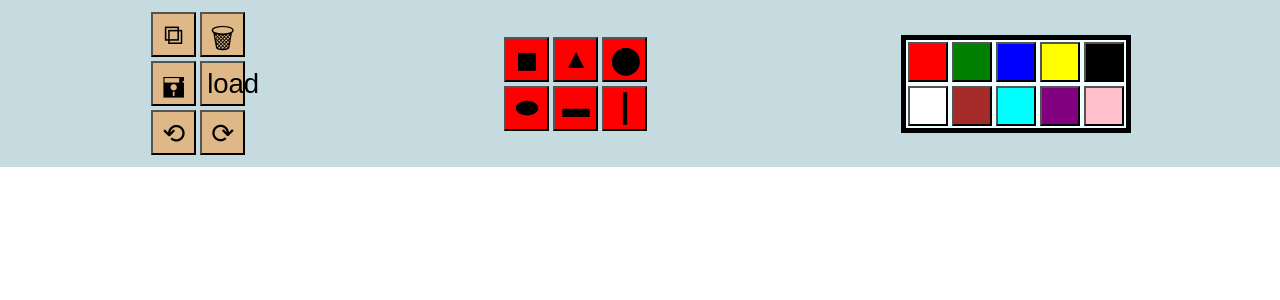
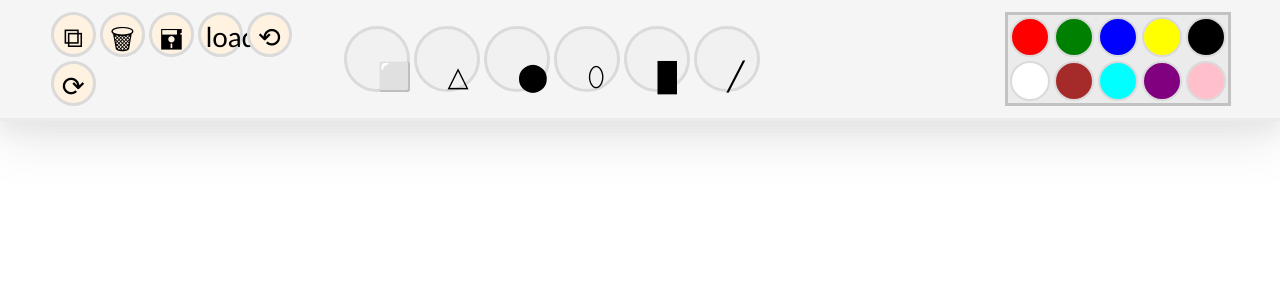
Before and after one commit to a7med-hamdy/Drawing-web-app, an Angular app in the folder front-end/drawing-app/: page / in a window 1280 px wide. Shown: the top 300 px of the page. Built offline with nearby package versions, Linux system fonts and the light colour scheme; what ng2-konva would draw is missing.

Commit message:
UI styling

```diff
--- a/front-end/drawing-app/src/app/canvas/canvas.component.css
+++ b/front-end/drawing-app/src/app/canvas/canvas.component.css
@@ -7,23 +7,64 @@ header{
   align-items: center;
   padding: 10px 25px;
   height: fit-content;
-  background-color:#b0cdd3b6;
+  background-color:#f1f1f1b6;
   z-index: 1;
+  border-bottom:solid rgb(235, 235, 235);
+  box-shadow: 0 12px 16px 0 rgba(211, 211, 211, 0.24),0 17px 50px 0 rgba(122, 122, 122, 0.19);
+
 }
+button{
+  font-family:  Calibri, 'Gill Sans', 'Gill Sans MT', 'Trebuchet MS', sans-serif;
+  transition-duration: 0.4s;
+  border-radius: 50%;
+  border:solid rgb(218, 218, 218);
+}
+button:hover{
+  box-shadow: 0 12px 16px 0 rgba(0,0,0,0.24),0 17px 50px 0 rgba(0,0,0,0.19);
 
+}
 .shapes{
-  display: flex;
-  width: 150px;
+  display:flex;
+  width: 50%;
   flex-wrap: wrap;
   padding: 0;
+}
+.shapes button{
+  width: 45px;
+  height: 45px;
+  margin: 2px;
+  font-size: 27.5px;
+  background-color: rgba(238, 238, 238, 0.651);
+  border-radius: 50%;
+  padding: 30px;
+
+}
+.shapes button:hover{
+  background-color: rgb(75, 75, 75);
 }
 
 .operations{
   display: flex;
   flex-wrap: wrap;
   padding: 0;
-  width: 105px;
+  width: 20%;
 }
+.operations button{
+  padding: 5px;
+  width: 45px;
+  height: 45px;
+  margin: 2px;
+  font-size: 27.5px;
+  border-radius: 50%;
+  background-color: rgb(255, 242, 225);
+}
+
+.operations button:hover{
+  background-color: rgb(143, 132, 117);
+}
+
+
+
 
 .colors{
   display: flex;
@@ -33,9 +74,23 @@ header{
   width:220px;
   border: solid;
   border-width: 5px;
-  border-color: black;
-  background-color: azure;
+  border:solid rgb(194, 194, 194);
+  background-color: rgb(235, 235, 235);
 }
+
+.colors button{
+  width: 40px;
+  height: 40px;
+  margin:2px;
+  border-width: 2px;
+}
+
+.colors button:hover{
+  box-shadow: 0 12px 16px 0 rgba(0, 0, 0, 0.452),0 17px 50px 0 rgba(0, 0, 0, 0.514);
+
+}
+
+
 
 section{
   z-index: 0;
@@ -52,41 +107,6 @@ form{
   left: calc(50%-200px);
   background-color: darkgrey;
 }
-
-.operations button{
-  font-size: 20px;
-  padding: 5px;
-}
-.colors button{
-  width: 40px;
-  height: 40px;
-  margin:2px;
-  border-width: 2px;
-  border-color: black;
-}
-.colors button:hover{
-  border: solid;
-}
-.shapes button{
-  width: 45px;
-  height: 45px;
-  margin: 2px;
-  font-size: 27.5px;
-  background-color: red;
-}
-.shapes button:hover{
-  background-color: green;
-}
-.operations button{
-  width: 45px;
-  height: 45px;
-  margin: 2px;
-  font-size: 27.5px;
-  background-color: burlywood;
-}
-.operations button:hover{
-  background-color: blueviolet;
-}
 a{
   text-decoration: none;
   color: black;
--- a/front-end/drawing-app/src/app/canvas/canvas.component.html
+++ b/front-end/drawing-app/src/app/canvas/canvas.component.html
@@ -9,12 +9,12 @@
   </div>
 
   <div class="shapes">
-  <button title="create square" (click) = "CanvasManager.createShape('square')" >◼</button>
-  <button title="create triangle" (click) = "CanvasManager.createShape('triangle')">▲</button>
+  <button title="create square" (click) = "CanvasManager.createShape('square')" >⬜</button>
+  <button title="create triangle" (click) = "CanvasManager.createShape('triangle')">△</button>
   <button title="create circle" (click) = "CanvasManager.createShape('circle')">⬤</button>
-  <button title="create ellipse" (click) = "CanvasManager.createShape('ellipse')">⬬</button>
-  <button title="create rectangle" (click) = "CanvasManager.createShape('rectangle')">▬</button>
-  <button title="create line" (click) = "CanvasManager.createShape('line')">┃</button>
+  <button title="create ellipse" (click) = "CanvasManager.createShape('ellipse')">⬯</button>
+  <button title="create rectangle" (click) = "CanvasManager.createShape('rectangle')">█</button>
+  <button title="create line" (click) = "CanvasManager.createShape('line')">╱</button>
 </div>
 
 
```
